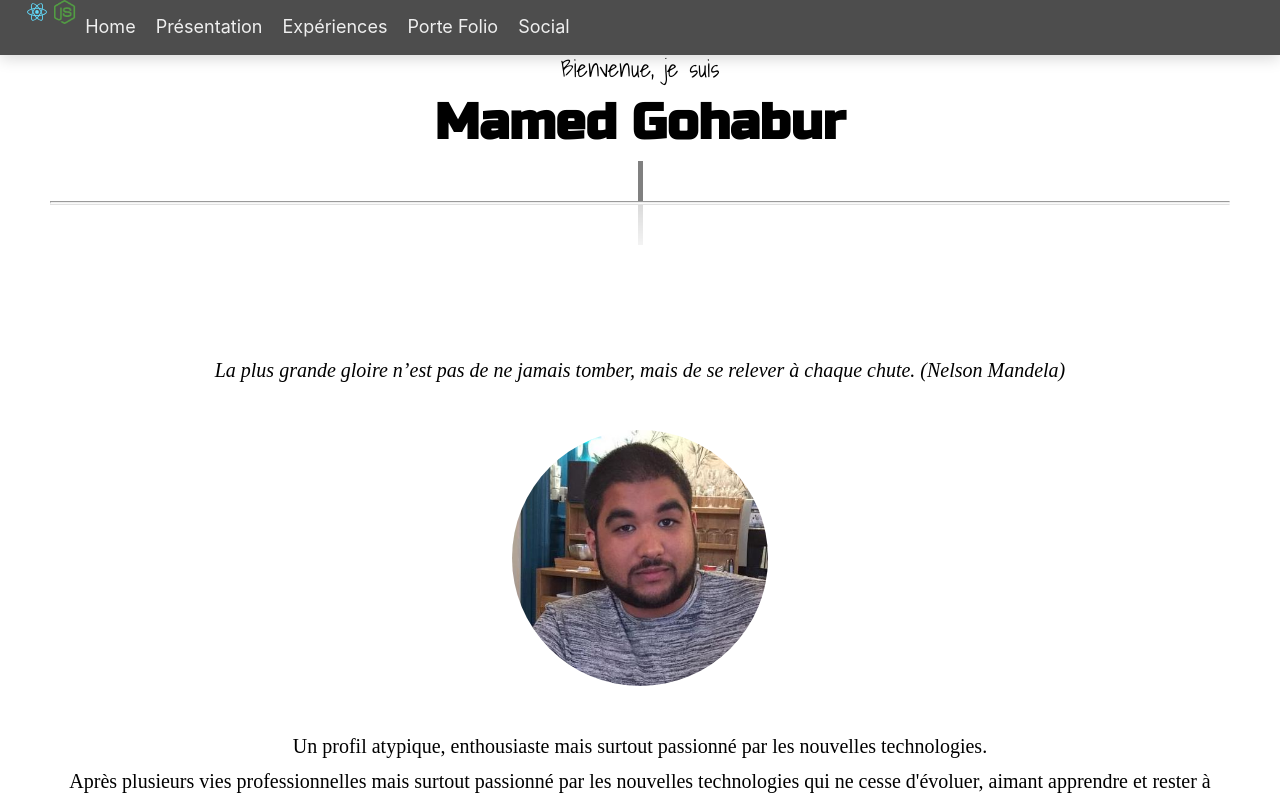
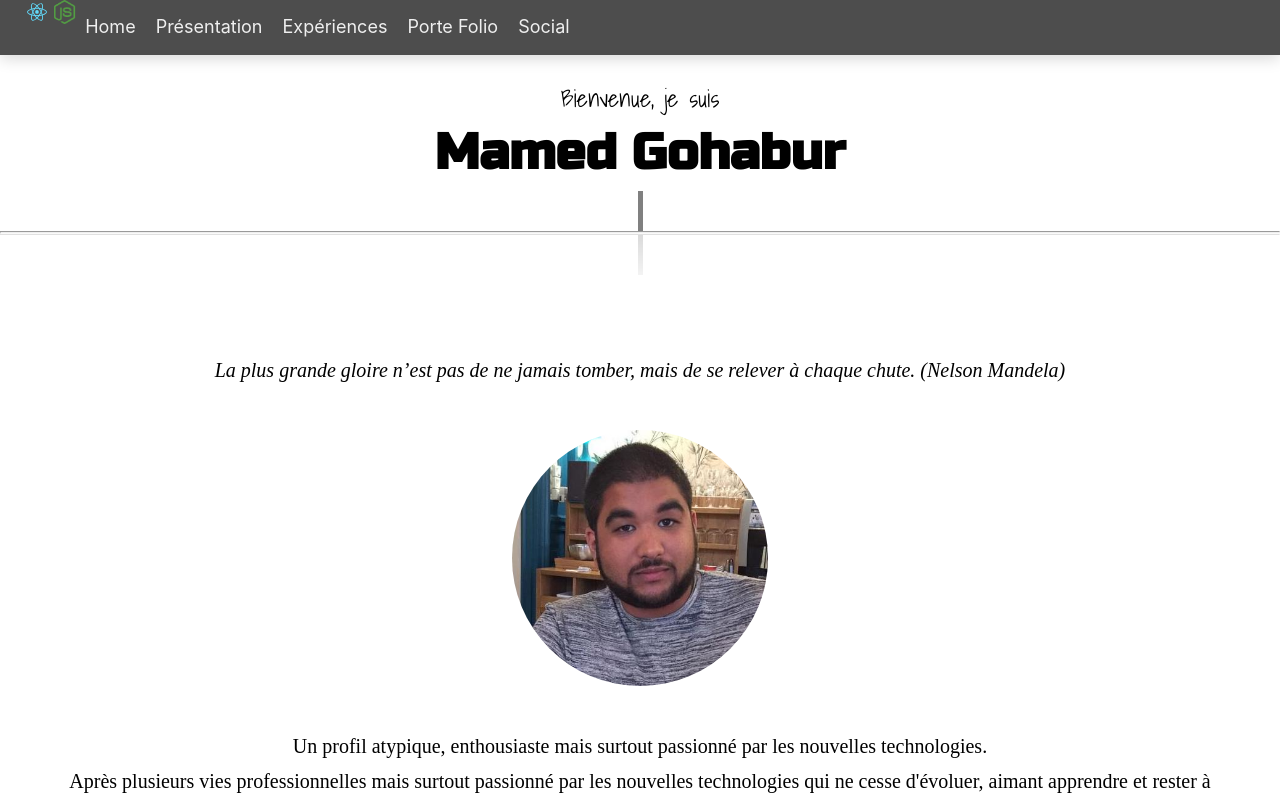
Before and after one commit to Mamednoor/portfolio, a React (Create React App) app: page / in a window 1280 px wide. Shown: the top 800 px of the page. Built offline with nearby package versions, Linux system fonts and the light colour scheme.

Commit message:
correction du padding de home

```diff
--- a/src/components/stylesheet/Home.css
+++ b/src/components/stylesheet/Home.css
@@ -36,7 +36,7 @@
 }
 
 #Home {
-  padding: 50px;
+  padding-top: 80px;
   min-height: 300px;
   width: 100%;
   color: black;
```
